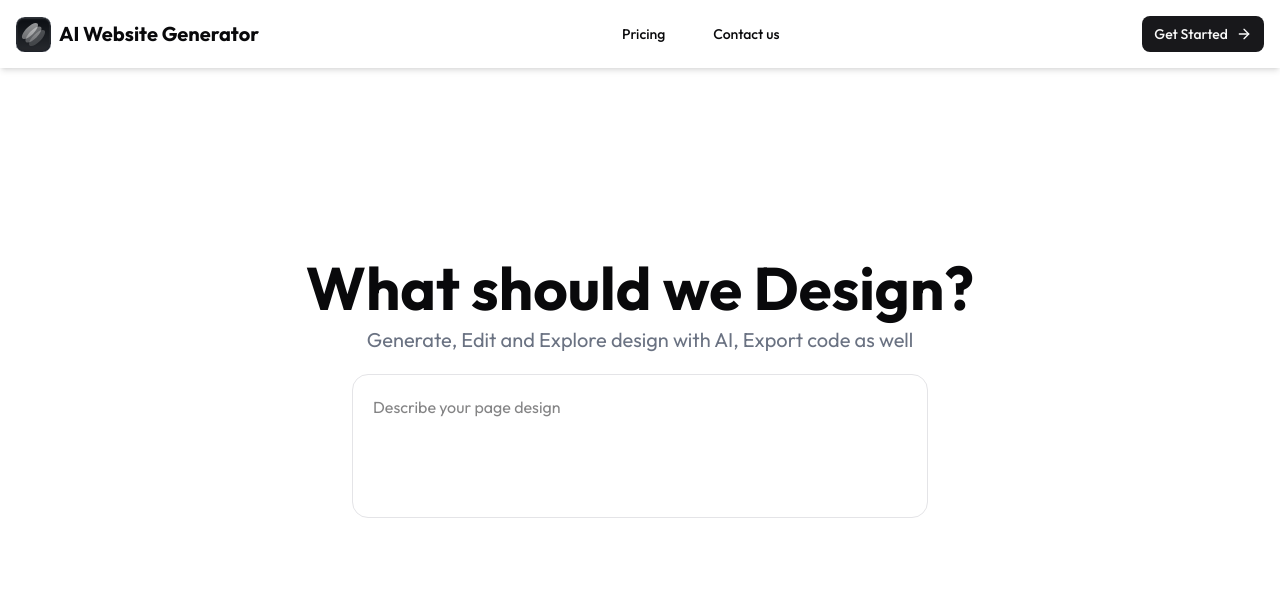
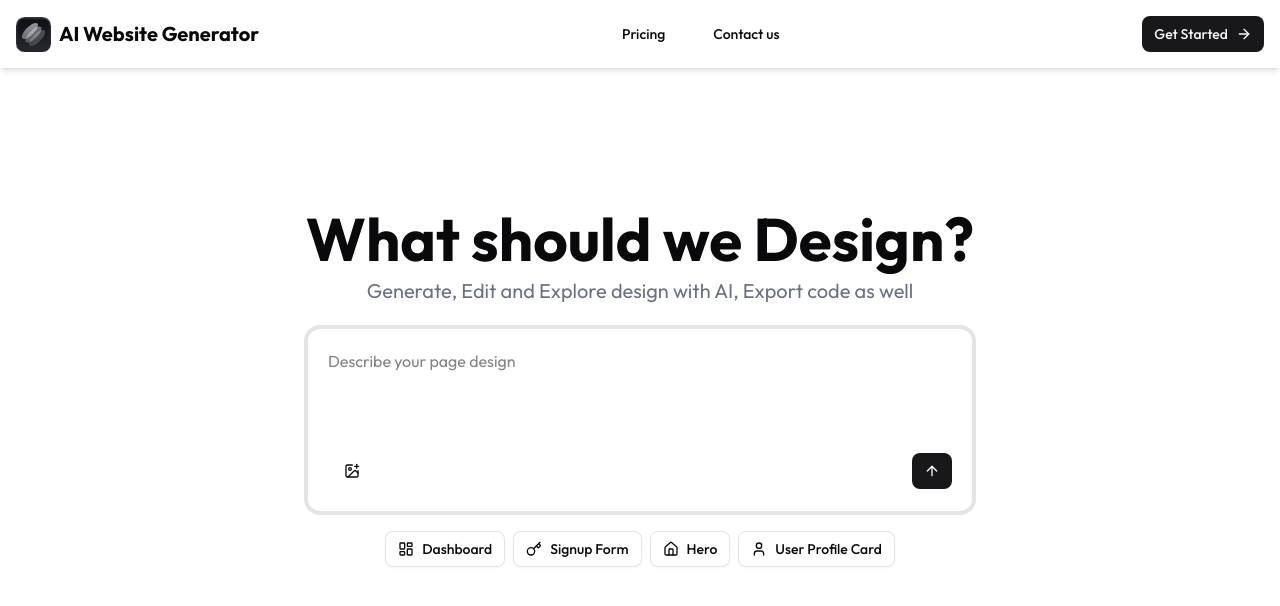
Before and after one commit to Virus2hell/AI-Website-Generator, a Next.js app: page / in a window 1280 px wide. Shown: the top 606 px of the page. Built offline with nearby package versions, Linux system fonts and the light colour scheme.

Commit message:
updated landing page

```diff
--- a/app/_components/Hero.tsx
+++ b/app/_components/Hero.tsx
@@ -1,6 +1,35 @@
-import React from 'react'
+'use client'
+import React, { useState } from 'react'
+import { Button } from '@/components/ui/button'
+import { ImagePlus, ArrowUp, LayoutDashboard, Key, HomeIcon, User } from 'lucide-react'
+
+const suggestions = [
+    {
+        label:'Dashboard',
+        prompt:'Create a analytics dashboard to track customers and revenue data for a SaaS',
+        icon: LayoutDashboard
+    },
+    {
+        label:'Signup Form',
+        prompt:'Create a modern signup form with email and password fields, Google and Github login options and terms checkbox',
+        icon: Key
+    },
+    {
+        label: 'Hero',
+        prompt: 'Create a modern header and centered hero section for a productivity SaaS, Include a badge announcement a title with a subtle gradient effect, subtle, CTA, small social proof and an image',
+        icon: HomeIcon
+    },
+    {
+        label: 'User Profile Card',
+        prompt: 'Create a user profile card component for a social media website',
+        icon: User
+    }
+]
 
 function Hero() {
+
+    const [userInput, setUserInput] = useState<string>()
+
   return (
     <div className='flex flex-col items-center h-[80vh] justify-center'>
         {/* Header and description  */}
@@ -8,13 +37,27 @@ function Hero() {
         <p className='mt-2 text-xl text-gray-500'>Generate, Edit and Explore design with AI, Export code as well</p>
 
         {/* input box */}
-        <div className='w-full max-w-xl p-5 border mt-5 rounded-2xl'>
+        <div className='w-full max-w-2xl p-5 border-4 mt-5 rounded-2xl'>
             <textarea placeholder='Describe your page design'
+            value={userInput}
+            onChange={(event) => setUserInput(event.target.value)}
             className='w-full h-24 focus:outline-none focus:ring-0 resize-none'
             />
+            <div className='flex justify-between items-center'>
+                <Button variant={"ghost"} size={'lg'}><ImagePlus /></Button>
+                <Button ><ArrowUp /></Button>
+            </div>
         </div>
 
         {/* suggestion */}
+        <div className='mt-4 flex gap-2'>
+            {suggestions.map((suggestion, index) => (
+                <Button key={index} variant={'outline'}
+                onClick={() => setUserInput(suggestion.prompt)}>
+                    <suggestion.icon/>
+                    {suggestion.label}</Button>
+            ))}
+        </div>
     </div>
   )
 }
--- a/app/page.tsx
+++ b/app/page.tsx
@@ -1,5 +1,5 @@
 import React from 'react'
-import Header from './_components/header'
+import Header from './_components/Header'
 import Hero from './_components/Hero'
 
 export default function home(){
```
